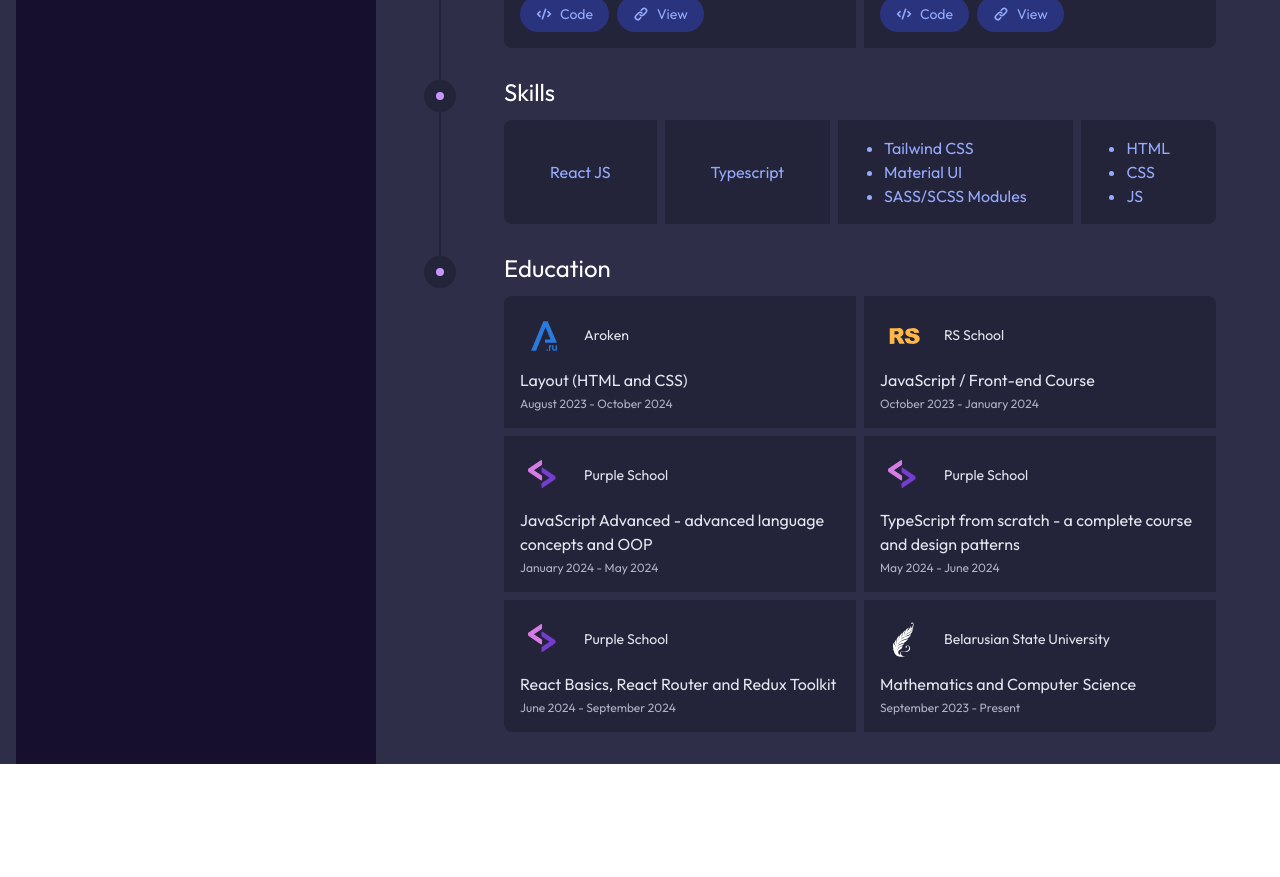
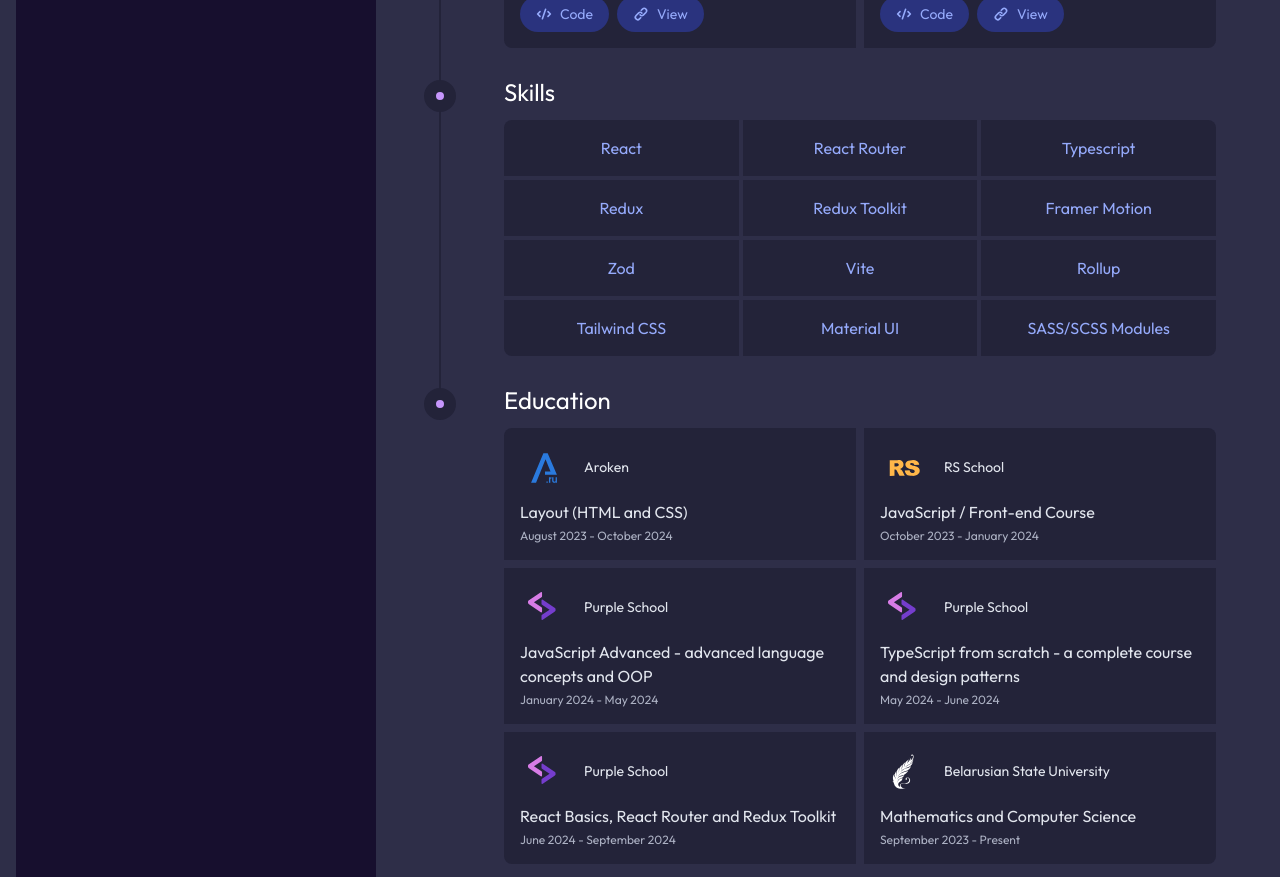
Before and after one commit to yatskeech/cv, a React (Vite) app: page / in a window 1280 px wide. Shown: the part 920-1797 px from the top of the page. Before the commit the page ends 1684 px from the top, so only its background shows below. Built offline with nearby package versions, Linux system fonts and the light colour scheme; a web font is replaced by a local one.

Commit message:
Refactor skills

```diff
--- a/src/App.tsx
+++ b/src/App.tsx
@@ -36,9 +36,9 @@ function App() {
               </div>
             </Section>
             <Section title="Skills" className="sm:left-point sm:left-line pb-8">
-              <div className="flex flex-col xl:flex-row gap-2 rounded-lg overflow-hidden">
-                {SKILLS.map((skills, index) => (
-                  <Skill key={index} skills={skills} />
+              <div className="grid sm:grid-cols-2 xl:grid-cols-3 gap-1 rounded-lg overflow-hidden">
+                {SKILLS.map((skill, index) => (
+                  <Skill key={index} skill={skill} />
                 ))}
               </div>
             </Section>
--- a/src/components/Skill.tsx
+++ b/src/components/Skill.tsx
@@ -1,24 +1,22 @@
-export const SKILLS: string[][] = [
-  ["React JS"],
-  ["Typescript"],
-  ["Tailwind CSS", "Material UI", "SASS/SCSS Modules"],
-  ["HTML", "CSS", "JS"],
+export const SKILLS: string[] = [
+  "React",
+  "React Router",
+  "Typescript",
+  "Redux",
+  "Redux Toolkit",
+  "Framer Motion",
+  "Zod",
+  "Vite",
+  "Rollup",
+  "Tailwind CSS",
+  "Material UI",
+  "SASS/SCSS Modules",
 ];
 
-function Skill({ skills }: { skills: string[] }) {
+function Skill({ skill }: { skill: string }) {
   return (
-    <div className="flex-grow p-4 flex items-center justify-center text-secondary-light bg-gray-darkest hover:bg-gray-darkest/50 transition-colors">
-      {skills.length == 1 ? (
-        skills[0]
-      ) : (
-        <ul className="list-disc">
-          {skills.map((skill, index) => (
-            <li key={index} className="">
-              {skill}
-            </li>
-          ))}
-        </ul>
-      )}
+    <div className="p-4 text-secondary-light text-center bg-gray-darkest hover:bg-gray-darkest/50 transition-colors">
+      {skill}
     </div>
   );
 }
```
